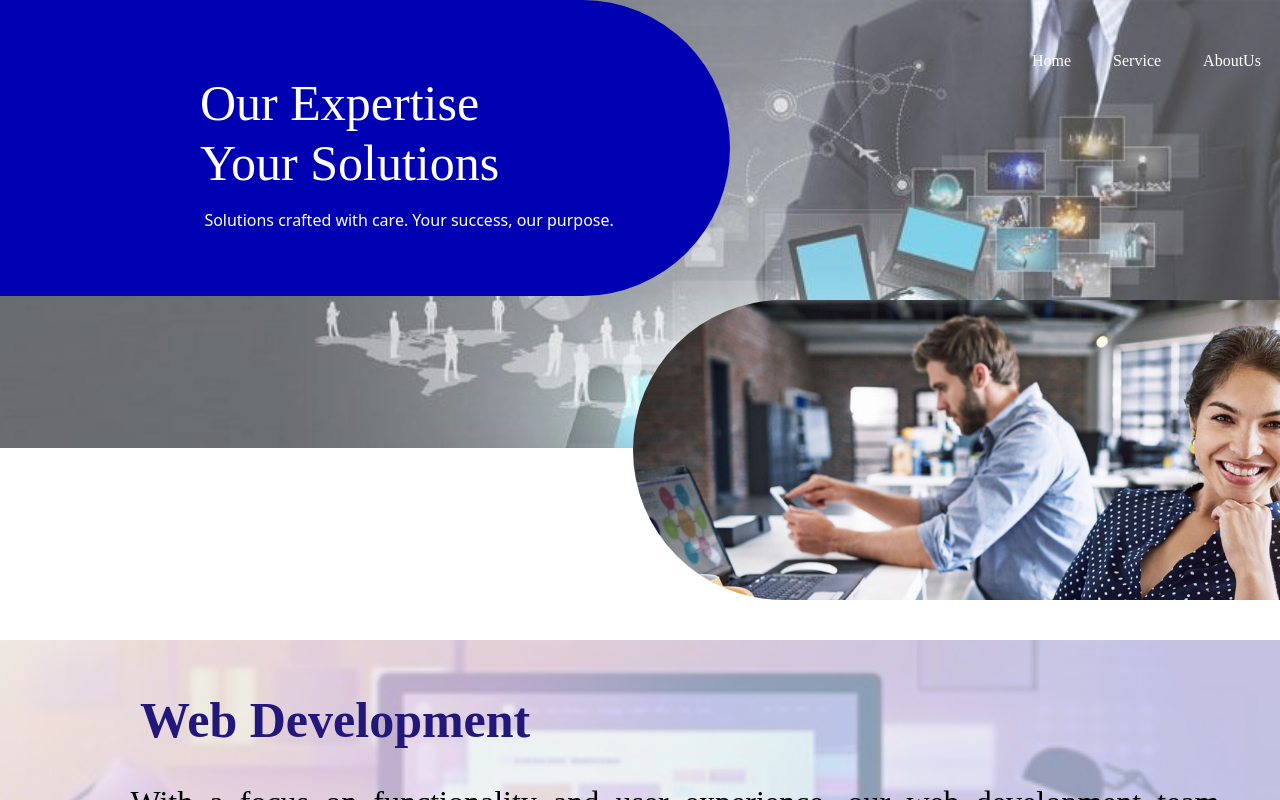
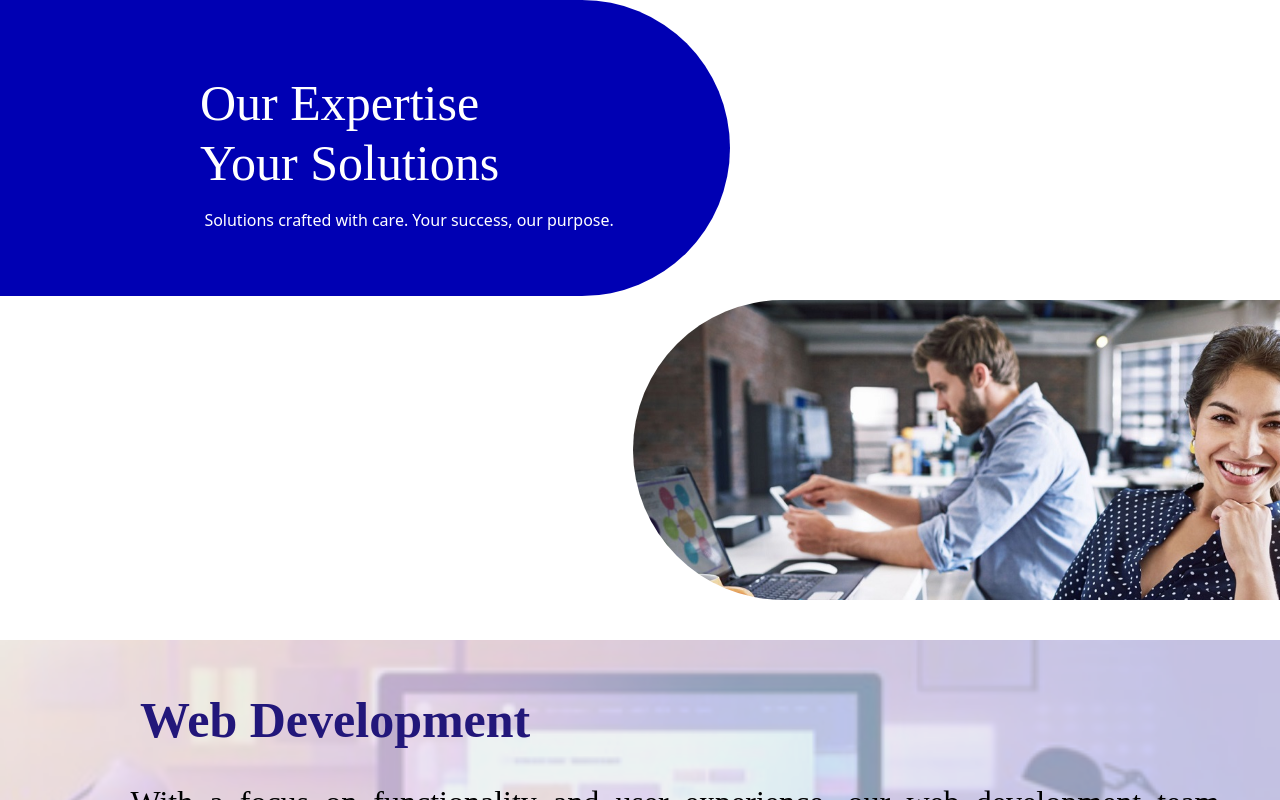
Before and after one commit to chnaveen45/Teamwork, a React (Create React App) app in the folder frontend/: page /servies in a window 1280 px wide. Shown: the top 800 px of the page. Built offline with nearby package versions, Linux system fonts and the light colour scheme.

Commit message:
Update Servies.js
changed img tag to paragraph tag

```diff
--- a/frontend/src/Component/Servies.js
+++ b/frontend/src/Component/Servies.js
@@ -26,7 +26,7 @@
         </div>
       </div>
 
-      <img src={serve} alt='Service' className="responsive-img" />
+    <p className='responsive-img'></p>
 
 
 
```
